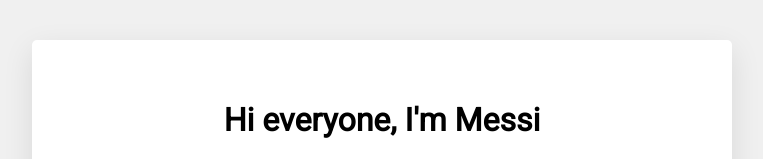
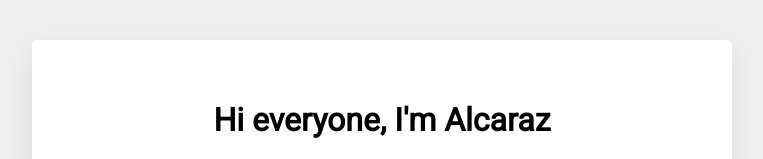
Before and after one commit to paulfarcy/my-profile, a plain HTML site: page index.html in a window 1280 px wide. Shown: the top 159 px of the page, without its empty margins (258-1021 px from the left). Drawn offline with Linux system fonts and the light colour scheme.

Commit message:
Update index.html

```diff
--- a/index.html
+++ b/index.html
@@ -15,7 +15,7 @@
 
 <div class="container">
 <div class="card-white" id="introduction">
-<h1>Hi everyone, I'm Messi </h1>
+<h1>Hi everyone, I'm Alcaraz</h1>
 <img src="images/profile.jpg" class="img-circle" width="100px" alt="Alcaraz">
 <p>
 i'm a young new pro player. i'm only 19years old and i'm already the n°1 in the world. my dream is to stay at the top long enough to beat all Djokovic's records.
```
